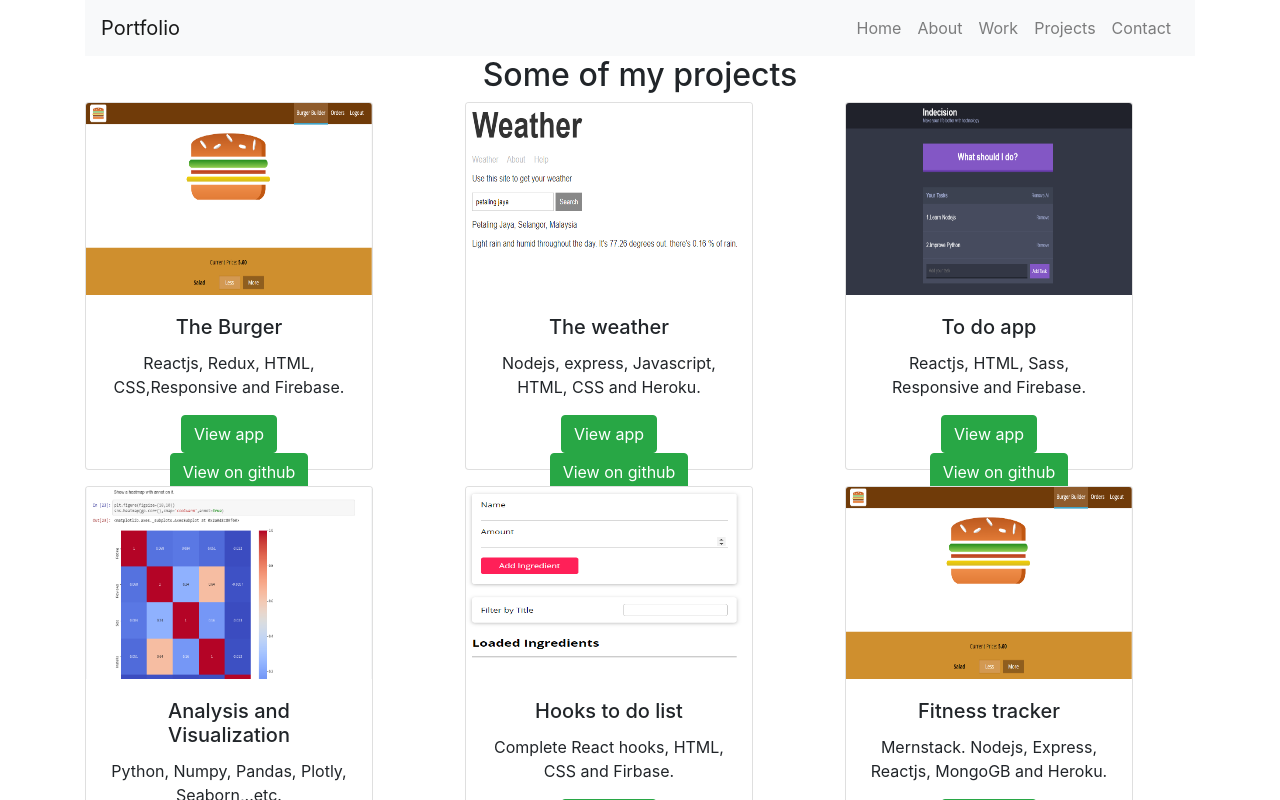
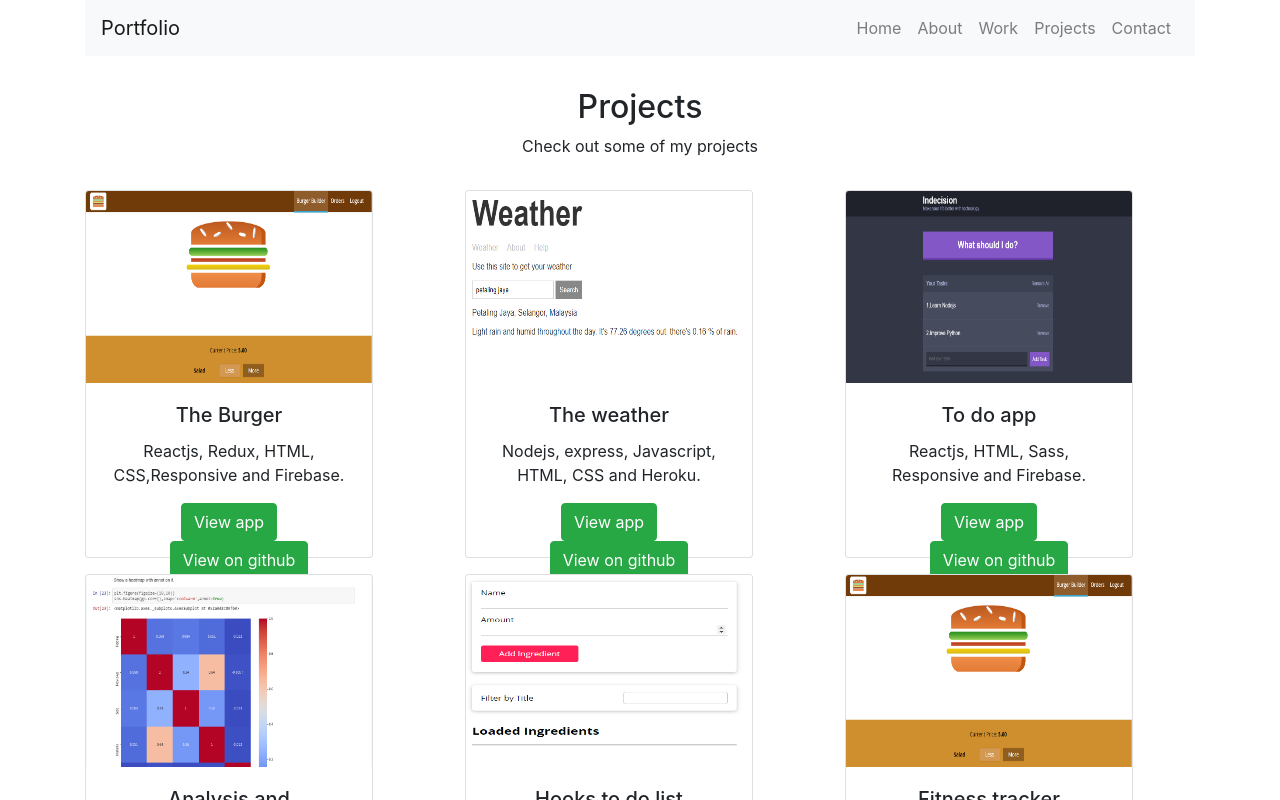
Before and after one commit to MahmoudNafea/portfolio, a React (Create React App) app: page /projects in a window 1280 px wide. Shown: the top 800 px of the page. Built offline with nearby package versions, Linux system fonts and the light colour scheme.

Commit message:
adding margin for the headre of work and projects

```diff
--- a/src/pages/projects.js
+++ b/src/pages/projects.js
@@ -10,7 +10,10 @@ import reactHooks from './../img/reactHooks.PNG';
 const Projects = () => {
     return (
         <div className="container text-center" >
-            <h2>Some of my projects</h2>
+            <div style={{ margin: '2rem 0' }}>
+                <h2>Projects</h2>
+                <p>Check out some of my projects</p>
+            </div>
             <div className="row">
                 <div className="col-md-4  mb-3">
                     <Card style={{ width: '18rem', height: '23rem' }}>
--- a/src/pages/work.js
+++ b/src/pages/work.js
@@ -7,10 +7,12 @@ import topelectric from './../img/topelectric.jpg'
 const WorkPage = () => {
     return (
         <div className="container text-center">
-            <h2>My previous employers</h2>
+            <div style={{ margin: '2rem 0' }}>
+                <h2 >My employers</h2>
+            </div>
             <div className="row">
                 <div className="col-md-4 col-sm-12 mb-3 ">
-                    <Card style={{ width: '18rem', height: '20rem' }}>
+                    <Card style={{ width: '18rem', height: '21rem' }}>
                         <Card.Img variant="top" style={{ height: '12rem' }} src={accenture} />
                         <Card.Body>
                             <Card.Title>Data analyst</Card.Title>
@@ -22,7 +24,7 @@ const WorkPage = () => {
                     </Card>
                 </div>
                 <div className="col-md-4 col-sm-12 mb-3">
-                    <Card style={{ width: '18rem', height: '20rem' }}>
+                    <Card style={{ width: '18rem', height: '21rem' }}>
                         <Card.Img variant="top" src={spectrum} style={{ height: '12rem' }} />
                         <Card.Body>
                             <Card.Title>Quality assurance</Card.Title>
@@ -34,7 +36,7 @@ const WorkPage = () => {
                     </Card>
                 </div>
                 <div className="col-md-4 col-sm-12 mb-3">
-                    <Card style={{ width: '18rem', height: '20rem' }}>
+                    <Card style={{ width: '18rem', height: '21rem' }}>
                         <Card.Img variant="top" src={topelectric} style={{ height: '12rem' }} />
                         <Card.Body>
                             <Card.Title>Quality assurance</Card.Title>
```
